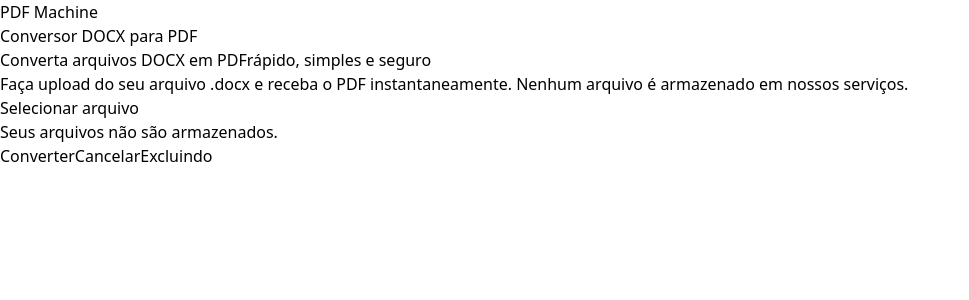
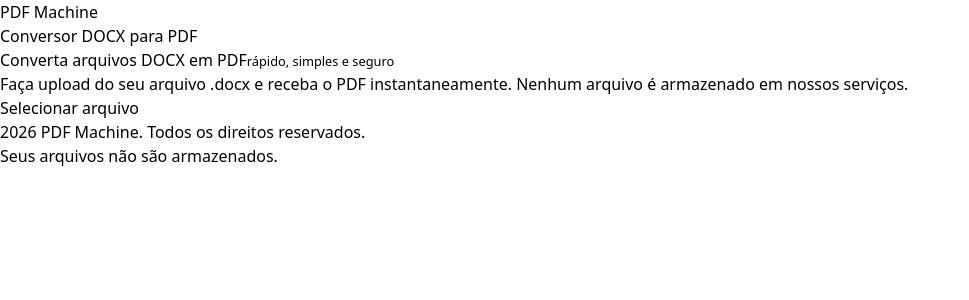
Before and after one commit to patrilucas59/conversor-docx-pdf, a React (Vite) app in the folder frontend/: page / in a window 1280 px wide. Shown: the top 300 px of the page, without its empty margins (0-969 px from the left). Built offline with nearby package versions, Linux system fonts and the light colour scheme.

Commit message:
feat: criação do footer do projeto

```diff
--- a/frontend/src/App.tsx
+++ b/frontend/src/App.tsx
@@ -1,5 +1,5 @@
 import { Header } from './components/layout/Header'
-import { Button } from './components/ui/Button'
+import { Footer } from './sections/Footer'
 import { Hero } from './sections/Hero'
 
 export default function App() {
@@ -7,23 +7,10 @@
     <div className="min-h-screen bg-zinc-900 text-zinc-100 flex flex-col">
       <Header />
 
-      <Hero />
-
-      <main className="flex-1 flex items-center justify-center">
-        <div className="flex flex-col items-center gap-4 w-full max-w-sm px-6">
-          <Button variant="solid" className="w-full" color="error">
-            Converter
-          </Button>
-
-          <Button variant="outline" className="w-full" color="success">
-            Cancelar
-          </Button>
-
-          <Button className="w-full" color="primary">
-            Excluindo
-          </Button>
-        </div>
+      <main className="flex-1">
+        <Hero />
       </main>
+      <Footer />
     </div>
   )
 }
--- /dev/null
+++ b/frontend/src/sections/Footer.tsx
@@ -0,0 +1,16 @@
+export function Footer() {
+  return (
+    <footer className="w-full border-t border-zinc-800 bg-zinc-950">
+      <div className="max-w-5xl mx-auto px-6 py-2 flex flex-col sm:flex-row items-center justify-between gap-4 text-sm text-zinc-500">
+
+        <p>
+          {new Date().getFullYear()} PDF Machine. Todos os direitos reservados.
+        </p>
+
+        <p className="text-center sm:text-right">
+          Seus arquivos não são armazenados.
+        </p>
+      </div>
+    </footer>
+  )
+}
--- a/frontend/src/sections/Hero.tsx
+++ b/frontend/src/sections/Hero.tsx
@@ -7,9 +7,9 @@
       <div className="max-w-2xl space-y-6">
         <h2 className="text-2xl sm:text-3xl font-bold tracking-tight">
           Converta arquivos DOCX em PDF
-        <span className="block text-zinc-400 text-3xl mt-2">
+        <small className="block text-zinc-400 text-3xl mt-2">
           rápido, simples e seguro
-        </span>
+        </small>
         </h2>
 
         <p className="text-zinc-400 text-lg">
@@ -23,9 +23,6 @@
           </Button>
         </div>
 
-        <p className="text-xs text-zinc-500 mt-4">
-          Seus arquivos não são armazenados.
-        </p>
       </div>
     </section>
     </main>
```
